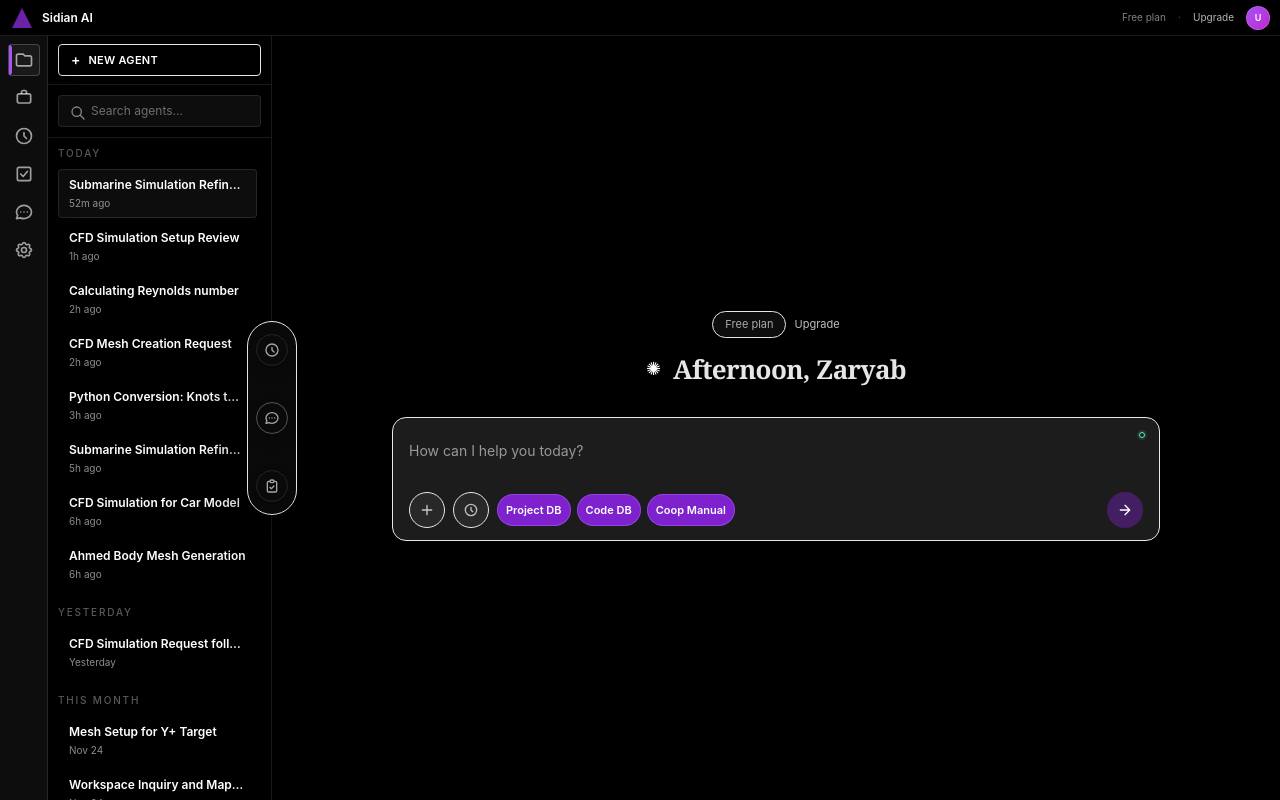
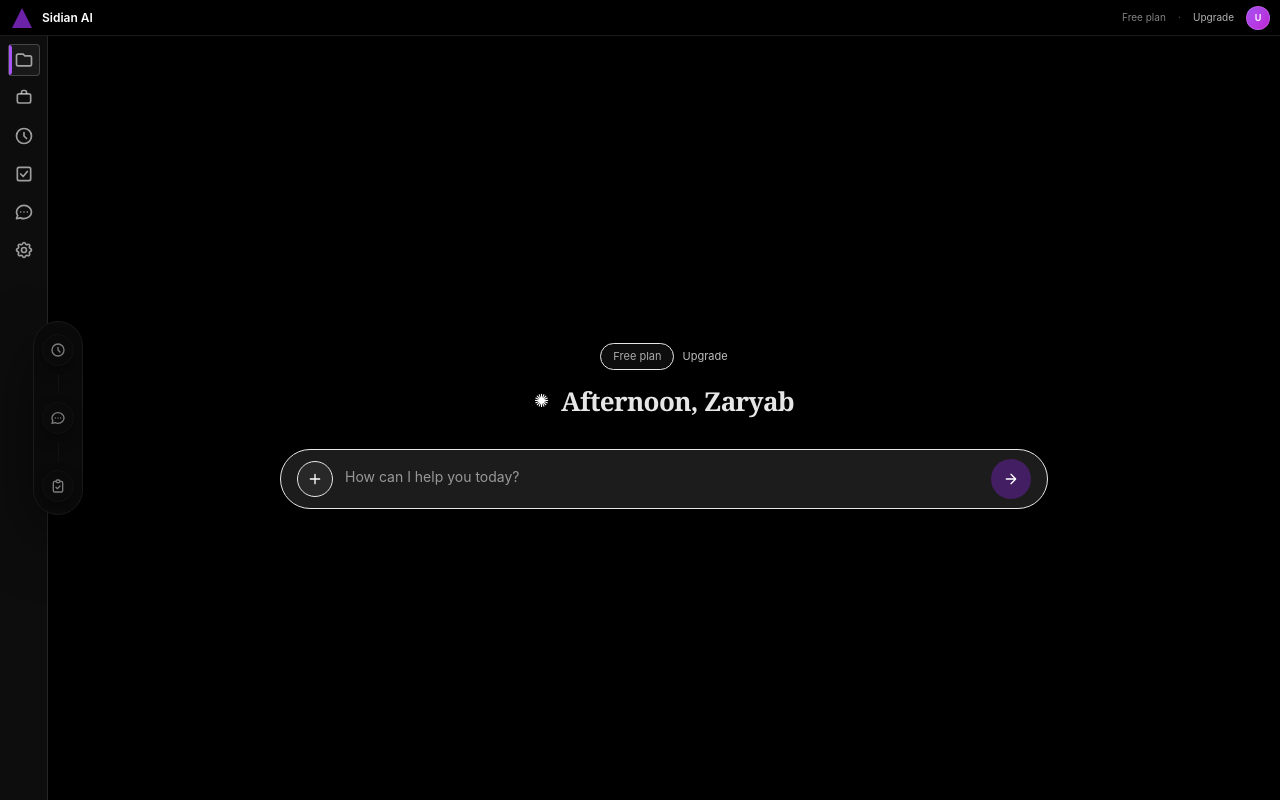
Before and after one commit to Mankirat-Sains/Sid-Master-Repo, a Nuxt app in the folder Frontend/Frontend/: page /workspace in a window 1280 px wide. Built offline with nearby package versions, Linux system fonts and the light colour scheme.

Commit message:
feat: Update SpeckleViewer and workspace layout with improved styling and sidebar functionality

```diff
--- a/Frontend/Frontend/pages/workspace.vue
+++ b/Frontend/Frontend/pages/workspace.vue
@@ -86,33 +86,49 @@
 
       <!-- Floating action rail (outside the sidebar, chat only) -->
       <div v-if="activePage === 'home'" class="absolute select-none pointer-events-none" :style="sidebarRailStyle">
-        <div class="group relative flex flex-col items-center gap-2 px-2 py-3 rounded-full bg-[#0b0b0b]/95 border border-white/14 shadow-[0_24px_58px_rgba(0,0,0,0.55)] backdrop-blur-[6px] pointer-events-auto transition-shadow duration-500">
+        <div
+          class="group relative flex flex-col items-center gap-2 px-2 py-3 rounded-full bg-[#0b0b0b]/95 border shadow-[0_24px_58px_rgba(0,0,0,0.55)] backdrop-blur-[6px] pointer-events-auto transition-shadow duration-500"
+          :class="isSidebarCollapsed ? 'border-[#1a1a1a] shadow-[0_18px_42px_rgba(0,0,0,0.6)]' : 'border-white/14'"
+        >
           <div class="absolute inset-[-12px] rounded-full border border-[rgba(147,51,234,0.55)] shadow-[0_0_24px_6px_rgba(147,51,234,0.4)] pointer-events-none opacity-0 group-hover:opacity-100 transition-opacity duration-1000 ease-out"></div>
           <div class="absolute inset-[-32px] rounded-full bg-[radial-gradient(circle_at_center,_rgba(147,51,234,0.7)_0%,_rgba(147,51,234,0.35)_35%,_rgba(147,51,234,0.1)_60%,_transparent_88%)] blur-[42px] pointer-events-none opacity-0 group-hover:opacity-100 transition-opacity duration-1000 ease-out"></div>
           <template v-for="(action, index) in sidebarActions" :key="action.id">
             <button
-              class="h-8 w-8 rounded-full border transition flex items-center justify-center text-white/75 hover:text-white shadow-[0_6px_14px_rgba(0,0,0,0.35)] pointer-events-auto"
+              class="h-8 w-8 rounded-full border transition flex items-center justify-center shadow-[0_6px_14px_rgba(0,0,0,0.35)] pointer-events-auto"
               :class="[
-                sidebarMode === action.id
-                  ? 'bg-white/12 border-white/30'
-                  : 'bg-white/4 border-white/10 hover:bg-white/12 hover:border-white/22',
-                isRailActionFilled(action.id) ? 'bg-white/20 border-white/40 text-white shadow-[0_0_0_1px_rgba(255,255,255,0.2)]' : ''
+                !isSidebarCollapsed && sidebarMode === action.id
+                  ? 'bg-white/18 border-white/55 ring-1 ring-white/65 shadow-[0_10px_28px_rgba(255,255,255,0.12)] text-white'
+                  : isSidebarCollapsed
+                    ? 'bg-[#0b0b0b]/85 border-[#111] text-white/50'
+                    : 'bg-white/4 border-white/10 text-white/75 hover:text-white hover:bg-white/10 hover:border-white/20',
+                isRailActionFilled(action.id) ? 'text-purple-200' : ''
               ]"
               :title="action.label"
               :aria-label="action.label"
               @click="handleSidebarAction(action.id)"
             >
-              <component :is="action.component" class="w-4 h-4 text-current opacity-85" />
-            </button>
-            <div v-if="index !== sidebarActions.length - 1" class="h-5 w-px bg-white/14"></div>
+              <component
+                :is="action.component"
+                class="w-4 h-4 opacity-85"
+                :class="[
+                  !isSidebarCollapsed && sidebarMode === action.id ? 'opacity-100' : isSidebarCollapsed ? 'opacity-75' : 'opacity-90',
+                  isRailActionFilled(action.id) ? 'text-purple-400' : !isSidebarCollapsed && sidebarMode === action.id ? 'text-white' : isSidebarCollapsed ? 'text-white/55' : 'text-current'
+                ]"
+              />
+            </button>
+            <div
+              v-if="index !== sidebarActions.length - 1"
+              class="h-5 w-px"
+              :class="isSidebarCollapsed ? 'bg-[#111]' : 'bg-white/14'"
+            ></div>
           </template>
         </div>
       </div>
 
       <!-- Conversation list -->
       <aside
-        v-if="activePage === 'home'"
-        class="bg-white/8 backdrop-blur-2xl border-r border-white/10 shadow-[0_22px_70px_rgba(0,0,0,0.45)] flex flex-col relative min-w-[200px] conversation-sidebar min-h-0 overflow-y-auto custom-scroll"
+        v-if="activePage === 'home' && !isSidebarCollapsed"
+        class="bg-white/8 backdrop-blur-2xl border-r border-white/10 shadow-[0_22px_70px_rgba(0,0,0,0.45)] flex flex-col relative min-w-[200px] conversation-sidebar min-h-0 overflow-y-auto custom-scroll transition-all duration-300 ease-out"
         :style="sidebarStyle"
         >
         <!-- Resize handle -->
@@ -394,65 +410,28 @@
                       </div>
                     </div>
                     <div class="w-full max-w-3xl">
-                      <div class="relative rounded-[14px] bg-[#1c1c1c] border border-white/12 shadow-[0_8px_22px_rgba(0,0,0,0.35)] px-4 py-3 space-y-2.5 text-left">
-                        <span class="absolute top-3.5 right-3.5 h-1.5 w-1.5 rounded-full border border-[#5af2cf] shadow-[0_0_0_2px_rgba(90,242,207,0.12)]"></span>
+                      <div class="relative rounded-full bg-[#1c1c1c] border border-white/12 shadow-[0_8px_22px_rgba(0,0,0,0.35)] px-4 py-2 flex items-center gap-3 text-left">
+                        <button
+                          class="h-9 w-9 rounded-full border border-white/12 bg-white/5 hover:bg-white/10 transition flex items-center justify-center flex-shrink-0"
+                          aria-label="Attach"
+                          @click="openFilePicker"
+                        >
+                          <svg class="w-4 h-4" fill="none" stroke="currentColor" viewBox="0 0 24 24">
+                            <path stroke-linecap="round" stroke-linejoin="round" stroke-width="2" d="M12 5v14m-7-7h14" />
+                          </svg>
+                        </button>
                         <textarea
                           v-model="prompt"
                           ref="promptInput"
-                          class="w-full bg-transparent border-0 focus:outline-none focus:ring-0 text-[14px] leading-[1.6] text-white placeholder-white/55 resize-none min-h-[38px] max-h-[160px] overflow-y-hidden"
+                          class="flex-1 bg-transparent border-0 focus:outline-none focus:ring-0 text-[14px] leading-[1.5] text-white placeholder-white/55 resize-none min-h-[42px] max-h-[160px] overflow-y-hidden py-2"
                           placeholder="How can I help you today?"
                           aria-label="Prompt input"
                           rows="1"
                           @keydown.enter.exact.prevent="handleSend"
                           @input="resizePrompt"
                         ></textarea>
-                        <div class="flex flex-wrap items-center justify-between gap-3 text-white/75">
-                          <div class="flex flex-wrap items-center gap-2">
                         <button
-                              class="h-9 w-9 rounded-full border border-white/12 bg-white/5 hover:bg-white/10 transition flex items-center justify-center"
-                              aria-label="Attach"
-                              @click="openFilePicker"
-                            >
-                              <svg class="w-4 h-4" fill="none" stroke="currentColor" viewBox="0 0 24 24">
-                                <path stroke-linecap="round" stroke-linejoin="round" stroke-width="2" d="M12 5v14m-7-7h14" />
-                              </svg>
-                            </button>
-                            <div class="h-9 w-9 rounded-full border border-white/12 bg-white/5 flex items-center justify-center text-white/70">
-                              <svg class="w-4 h-4" fill="none" stroke="currentColor" viewBox="0 0 24 24">
-                                <path stroke-linecap="round" stroke-linejoin="round" stroke-width="2" d="M12 8v4l2.5 2.5" />
-                                <circle cx="12" cy="12" r="8.5" stroke-width="2" />
-                              </svg>
-                            </div>
-                            <div class="flex items-center gap-1.5">
-                              <button
-                                class="px-2 h-8 rounded-full border text-[11px] font-semibold transition"
-                                :class="dataSources.project_db ? 'bg-purple-700 text-white border-purple-500/60' : 'bg-white/5 border-white/12 text-white/60'"
-                                type="button"
-                                @click="toggleDataSource('project_db')"
-                              >
-                                Project DB
-                              </button>
-                              <button
-                                class="px-2 h-8 rounded-full border text-[11px] font-semibold transition"
-                                :class="dataSources.code_db ? 'bg-purple-700 text-white border-purple-500/60' : 'bg-white/5 border-white/12 text-white/60'"
-                                type="button"
-                                @click="toggleDataSource('code_db')"
-                              >
-                                Code DB
-                              </button>
-                              <button
-                                class="px-2 h-8 rounded-full border text-[11px] font-semibold transition"
-                                :class="dataSources.coop_manual ? 'bg-purple-700 text-white border-purple-500/60' : 'bg-white/5 border-white/12 text-white/60'"
-                                type="button"
-                                @click="toggleDataSource('coop_manual')"
-                              >
-                                Coop Manual
-                              </button>
-                            </div>
-                          </div>
-                          <div class="flex items-center gap-3">
-                            <button
-                              class="h-9 w-9 rounded-full flex items-center justify-center text-white flex-shrink-0 transition"
+                          class="h-10 w-10 rounded-full flex items-center justify-center text-white flex-shrink-0 transition"
                           :class="(prompt.trim() || attachments.length) && !isSending ? 'bg-[#6b21a8] hover:bg-[#7c2cc7]' : 'bg-[#6b21a8]/50 cursor-not-allowed'"
                           aria-label="Send"
                           @click="handleSend"
@@ -462,8 +441,6 @@
                             <path stroke-linecap="round" stroke-linejoin="round" stroke-width="2" d="M5 12h14M12 5l7 7-7 7" />
                           </svg>
                         </button>
-                          </div>
-                        </div>
                       </div>
                     </div>
                   </div>
@@ -594,64 +571,28 @@
                           </div>
                         </div>
 
-                        <div class="relative rounded-[12px] bg-[#1c1c1c] border border-white/10 shadow-[0_8px_18px_rgba(0,0,0,0.28)] px-3.5 py-3 space-y-2">
+                        <div class="relative rounded-full bg-[#1c1c1c] border border-white/10 shadow-[0_8px_18px_rgba(0,0,0,0.28)] px-3.5 py-2 flex items-center gap-3">
+                          <button
+                            class="h-9 w-9 rounded-full border border-white/12 bg-white/5 hover:bg-white/10 transition flex items-center justify-center flex-shrink-0"
+                            aria-label="Attach"
+                            @click="openFilePicker"
+                          >
+                            <svg class="w-4 h-4" fill="none" stroke="currentColor" viewBox="0 0 24 24">
+                              <path stroke-linecap="round" stroke-linejoin="round" stroke-width="2" d="M12 5v14m-7-7h14" />
+                            </svg>
+                          </button>
                           <textarea
                             v-model="prompt"
                             ref="promptInput"
-                            class="w-full bg-transparent border-0 focus:outline-none focus:ring-0 text-[13px] leading-[1.55] text-white placeholder-white/55 resize-none min-h-[34px] max-h-[150px] overflow-y-hidden"
+                          class="flex-1 bg-transparent border-0 focus:outline-none focus:ring-0 text-[13px] leading-[1.5] text-white placeholder-white/55 resize-none min-h-[40px] max-h-[150px] overflow-y-hidden py-1.5"
                             placeholder="Reply..."
                             aria-label="Prompt input"
                             rows="1"
                             @keydown.enter.exact.prevent="handleSend"
                             @input="resizePrompt"
                           ></textarea>
-                        <div class="flex flex-wrap items-center justify-between gap-2.5 text-white/75">
-                          <div class="flex flex-wrap items-center gap-2">
                           <button
-                              class="h-8 w-8 rounded-full border border-white/12 bg-white/5 hover:bg-white/10 transition flex items-center justify-center"
-                                aria-label="Attach"
-                                @click="openFilePicker"
-                              >
-                                <svg class="w-3.5 h-3.5" fill="none" stroke="currentColor" viewBox="0 0 24 24">
-                                  <path stroke-linecap="round" stroke-linejoin="round" stroke-width="2" d="M12 5v14m-7-7h14" />
-                                </svg>
-                              </button>
-                              <div class="h-8 w-8 rounded-full border border-white/12 bg-white/5 flex items-center justify-center text-white/70">
-                                <svg class="w-3.5 h-3.5" fill="none" stroke="currentColor" viewBox="0 0 24 24">
-                                  <path stroke-linecap="round" stroke-linejoin="round" stroke-width="2" d="M12 8v4l2.5 2.5" />
-                                  <circle cx="12" cy="12" r="8.5" stroke-width="2" />
-                                </svg>
-                              </div>
-                              <div class="flex items-center gap-1.5">
-                                <button
-                                  class="px-2 h-7 rounded-full border text-[10.5px] font-semibold transition"
-                                  :class="dataSources.project_db ? 'bg-purple-700 text-white border-purple-500/60' : 'bg-white/5 border-white/12 text-white/60'"
-                                  type="button"
-                                  @click="toggleDataSource('project_db')"
-                                >
-                                  Project DB
-                                </button>
-                                <button
-                                  class="px-2 h-7 rounded-full border text-[10.5px] font-semibold transition"
-                                  :class="dataSources.code_db ? 'bg-purple-700 text-white border-purple-500/60' : 'bg-white/5 border-white/12 text-white/60'"
-                                  type="button"
-                                  @click="toggleDataSource('code_db')"
-                                >
-                                  Code DB
-                                </button>
-                                <button
-                                  class="px-2 h-7 rounded-full border text-[10.5px] font-semibold transition"
-                                  :class="dataSources.coop_manual ? 'bg-purple-700 text-white border-purple-500/60' : 'bg-white/5 border-white/12 text-white/60'"
-                                  type="button"
-                                  @click="toggleDataSource('coop_manual')"
-                                >
-                                  Coop Manual
-                                </button>
-                              </div>
-                            </div>
-                            <div class="flex items-center gap-2.5">
-                              <button
-                                class="h-8 w-8 rounded-full flex items-center justify-center text-white flex-shrink-0 transition"
+                            class="h-9 w-9 rounded-full flex items-center justify-center text-white flex-shrink-0 transition"
                             :class="(prompt.trim() || attachments.length) && !isSending ? 'bg-[#6b21a8] hover:bg-[#7c2cc7]' : 'bg-[#6b21a8]/50 cursor-not-allowed'"
                             aria-label="Send"
                             @click="handleSend"
@@ -661,8 +602,6 @@
                               <path stroke-linecap="round" stroke-linejoin="round" stroke-width="2" d="M5 12h14M12 5l7 7-7 7" />
                             </svg>
                           </button>
-                            </div>
-                          </div>
                         </div>
 
                         <div v-if="tags.length" class="flex flex-wrap items-center gap-2 text-[10px] text-white/50 pl-1">
@@ -687,51 +626,24 @@
                 </div>
 
                 <div
-                  class="flex flex-col min-h-0 viewer-pane bg-slate-950/70 border-l border-white/10 shadow-[0_22px_70px_rgba(0,0,0,0.45)]"
+                  class="flex flex-col min-h-0 viewer-pane bg-[#2a2a2a] border-l border-[#3a3a3a] shadow-[0_22px_70px_rgba(0,0,0,0.45)]"
                   :style="viewerPaneStyle"
                 >
-                  <div class="flex items-center justify-between px-4 py-3 border-b border-white/10 bg-slate-900/80 backdrop-blur-sm">
-                    <div class="space-y-0.5">
-                      <p class="text-xs text-white/70 uppercase tracking-[0.14em]">Speckle 3D Viewer</p>
-                      <p class="text-base font-semibold text-white leading-tight">
-                        {{ selectedSpeckleModel?.name || 'Model' }}
-                        <span v-if="selectedSpeckleModel?.projectName" class="text-sm text-white/60 font-normal">
-                          — {{ selectedSpeckleModel.projectName }}
-                        </span>
-                      </p>
-                    </div>
-                    <div class="flex items-center gap-3">
-                      <div v-if="speckleViewerModels.length > 1" class="flex items-center gap-2">
-                        <label class="text-[11px] text-white/60 uppercase tracking-wide">Model</label>
-                        <select
-                          v-model="speckleViewerSelectedId"
-                          class="bg-slate-800 text-white text-xs rounded-lg px-3 py-1.5 border border-white/15 focus:outline-none focus:ring-2 focus:ring-purple-500"
-                        >
-                          <option
-                            v-for="model in speckleViewerModels"
-                            :key="model.id"
-                            :value="model.id"
-                          >
-                            {{ model.name }}{{ model.projectName ? ` • ${model.projectName}` : '' }}
-                          </option>
-                        </select>
-                      </div>
+                  <div class="relative flex-1 min-h-0 bg-[#2a2a2a] viewer-canvas-shell">
                     <button
+                      class="viewer-close"
+                      type="button"
                       @click="closeSpeckleViewer"
-                        class="px-3 py-1.5 rounded-lg bg-white/10 hover:bg-white/20 text-white text-sm font-medium transition-colors flex items-center gap-2 border border-white/15"
-                      >
-                        <svg class="w-4 h-4" fill="none" stroke="currentColor" viewBox="0 0 24 24">
+                      aria-label="Close viewer"
+                    >
+                      <svg class="w-3.5 h-3.5" fill="none" stroke="currentColor" viewBox="0 0 24 24">
                         <path stroke-linecap="round" stroke-linejoin="round" stroke-width="2" d="M6 18L18 6M6 6l12 12" />
                       </svg>
-                        Close
-                      </button>
-                    </div>
-                  </div>
-
-                  <div class="relative flex-1 min-h-0 bg-slate-900 viewer-canvas-shell">
+                    </button>
+
                     <div
                       v-if="speckleViewerFetchLoading && !selectedSpeckleModel"
-                      class="absolute inset-0 flex items-center justify-center bg-slate-900/80 backdrop-blur-sm z-10"
+                      class="absolute inset-0 flex items-center justify-center bg-[#2a2a2a]/90 backdrop-blur-sm z-10"
                     >
                       <div class="text-center space-y-2">
                         <div class="w-14 h-14 border-4 border-purple-500 border-t-transparent rounded-full animate-spin mx-auto"></div>
@@ -740,7 +652,7 @@
                     </div>
                     <div
                       v-else-if="speckleViewerFetchError && !selectedSpeckleModel"
-                      class="absolute inset-0 flex items-center justify-center bg-slate-900/80 backdrop-blur-sm z-10"
+                      class="absolute inset-0 flex items-center justify-center bg-[#2a2a2a]/90 backdrop-blur-sm z-10"
                     >
                       <div class="text-center space-y-2">
                         <p class="text-slate-200 text-sm">{{ speckleViewerFetchError }}</p>
@@ -757,6 +669,7 @@
                       v-if="selectedSpeckleModel"
                       :model-url="selectedSpeckleModel.url"
                       :model-name="selectedSpeckleModel.name"
+                      :model-subtitle="selectedSpeckleModel.projectName"
                       :visible="true"
                       height="100%"
                       :server-url="config.public.speckleUrl"
@@ -981,14 +894,16 @@
   coop_manual: true
 })
 const iconRailWidth = 48 // tailwind w-12 (3rem)
+const collapsedRailOffset = 10
 const sidebarWidth = ref(224) // default 14rem
 const minSidebarWidth = 240
 const maxSidebarWidth = 340
+const isSidebarCollapsed = ref(true)
 const isResizingSidebar = ref(false)
 const resizeStartX = ref(0)
 const resizeStartWidth = ref(0)
 const sidebarRailStyle = computed(() => ({
-  left: `${iconRailWidth + sidebarWidth.value}px`,
+  left: `${iconRailWidth + (isSidebarCollapsed.value ? collapsedRailOffset : sidebarWidth.value)}px`,
   top: '50%',
   transform: 'translate(-50%, -50%)',
   zIndex: 30
@@ -1194,7 +1109,8 @@
       docListDocs: docListDocs.value,
       docListTitle: docListTitle.value,
       docListSubtitle: docListSubtitle.value,
-      docListOpen: docListOpen.value
+      docListOpen: docListOpen.value,
+      sidebarCollapsed: isSidebarCollapsed.value
     }
     window.localStorage.setItem(STORAGE_KEY, JSON.stringify(payload))
   } catch (error) {
@@ -1261,6 +1177,9 @@
     }
     if (typeof parsed.docListOpen === 'boolean') {
       docListOpen.value = parsed.docListOpen
+    }
+    if (typeof parsed.sidebarCollapsed === 'boolean') {
+      isSidebarCollapsed.value = parsed.sidebarCollapsed
     }
     const hasActive = conversations.value.some(conv => conv.id === activeConversationId.value)
     if (!hasActive) {
@@ -1313,7 +1232,8 @@
     docListDocs,
     docListTitle,
     docListSubtitle,
-    docListOpen
+    docListOpen,
+    isSidebarCollapsed
   ],
   () => saveMemory(),
   { deep: true }
@@ -1372,6 +1292,10 @@
   router.replace({ query: nextQuery })
 }
 
+function toggleSidebarCollapsed(force?: boolean) {
+  isSidebarCollapsed.value = typeof force === 'boolean' ? force : !isSidebarCollapsed.value
+}
+
 function setActivePage(id: string, options?: { section?: TimesheetSection; fromRoute?: boolean }) {
   const nextPage: ActivePage = isActivePage(id) ? id : 'home'
   activePage.value = nextPage
@@ -1391,10 +1315,15 @@
 }
 
 function handleSidebarAction(id: SidebarMode) {
+  const isSameAction = sidebarMode.value === id && !isSidebarCollapsed.value
+  if (isSameAction) {
+    isSidebarCollapsed.value = true
+    return
+  }
+
   sidebarMode.value = id
-  if (id === 'logs') {
-    logsPanelOpen.value = true
-  }
+  isSidebarCollapsed.value = false
+  if (id === 'logs') logsPanelOpen.value = true
 }
 
 function startSidebarResize(e: MouseEvent) {
@@ -2263,6 +2192,29 @@
   min-height: 0;
 }
 
+.viewer-close {
+  position: absolute;
+  top: 10px;
+  right: 10px;
+  z-index: 30;
+  width: 32px;
+  height: 32px;
+  border-radius: 9999px;
+  border: 1px solid rgba(255, 255, 255, 0.18);
+  background: rgba(31, 41, 55, 0.9);
+  color: #e5e7eb;
+  display: inline-flex;
+  align-items: center;
+  justify-content: center;
+  transition: all 0.2s ease;
+  box-shadow: 0 10px 24px rgba(0, 0, 0, 0.35);
+}
+
+.viewer-close:hover {
+  background: rgba(59, 73, 92, 0.95);
+  border-color: rgba(255, 255, 255, 0.28);
+}
+
 @media (max-width: 1024px) {
   .workspace-shell {
     flex-direction: column;
```
Also changed, not shown: Frontend/Frontend/components/SpeckleViewer.vue (+93 -21 lines). Lines whose indentation alone changed are shown as unchanged.
